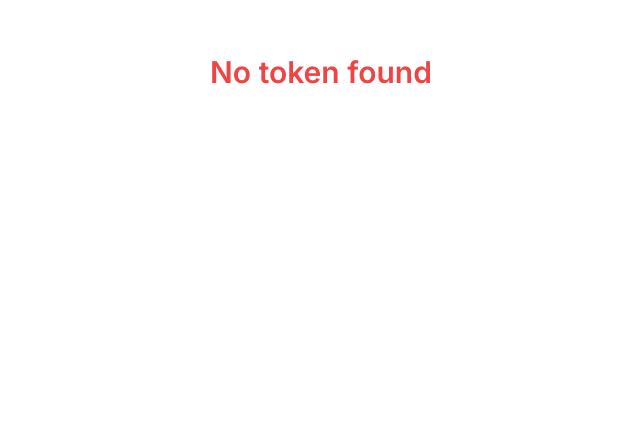
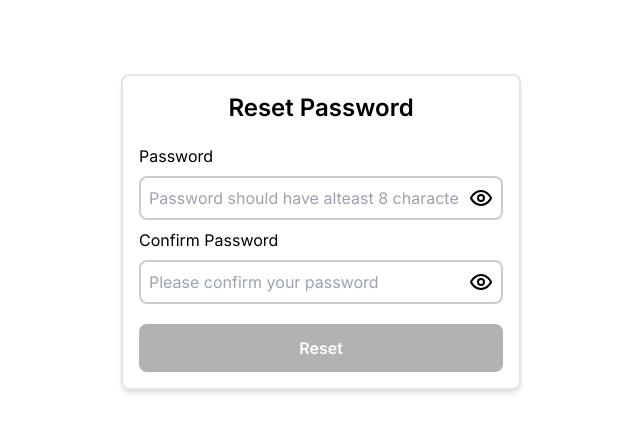
Before and after one commit to HarshGalav/ClearCycle, a Next.js app: page /verify-forgot-password in a window 1280 px wide. Shown: the part 128-560 px from the top of the page, without its empty margins (319-959 px from the left). Built offline with nearby package versions, Linux system fonts and the light colour scheme.

Commit message:
fix reset password page colors

```diff
--- a/src/app/forgot-password/page.tsx
+++ b/src/app/forgot-password/page.tsx
@@ -39,7 +39,7 @@ const Page = () => {
             </Link>
 
             <section className="flex min-h-[88vh] justify-center items-center">
-                <div className=" border-2 border-black/10  shadow-md shadow-black/10 dark:shadow-white/70 w-full md:w-1/2 2xl:w-1/3 m-4 md:m-auto p-4 rounded-lg">
+                <div className=" border-2 border-black/10  shadow-md shadow-black/10 dark:shadow-white/70 w-full  m-4 md:m-auto p-4 rounded-lg">
                     <h1 className="font-semibold text-2xl text-center mb-5">Lets recover whats lost</h1>
                     <form autoComplete="false" className="flex flex-col gap-2" onSubmit={handleResetPassword}>
                         <label htmlFor="Email">Email</label>
--- a/src/app/layout.tsx
+++ b/src/app/layout.tsx
@@ -7,8 +7,8 @@ import "./globals.css";
 const inter = Inter({ subsets: ["latin"] });
 
 export const metadata: Metadata = {
-    title: "Create Next App",
-    description: "Generated by create next app",
+    title: "Waste-ease",
+    description: "Waste-ease for Simplified your Waste Management",
 };
 
 export default function RootLayout({
@@ -18,7 +18,7 @@ export default function RootLayout({
 }>) {
     return (
         <html lang="en">
-            <body className={`${inter.className} bg-white text-black max-w-[1200px] min-h-screen m-auto`}>
+            <body className={`${inter.className} bg-white text-black max-w-[400px] min-h-screen m-auto`}>
                 <Toaster />
                 {children}
             </body>
--- a/src/app/login/page.tsx
+++ b/src/app/login/page.tsx
@@ -43,7 +43,7 @@ const Page = () => {
     return (
         <>
             <section className="flex min-h-[88vh] justify-center items-center">
-                <div className=" border-black/10 border-2  shadow-lg shadow-black/10   w-full md:w-1/2 2xl:w-1/3 m-4 md:m-auto p-4 rounded-lg">
+                <div className=" border-black/10 border-2  shadow-lg shadow-black/10   w-full  m-4 md:m-auto p-4 rounded-lg">
                     <h1 className="font-semibold text-2xl text-center mb-5">Welcome Back</h1>
                     <form autoComplete="false" className="flex flex-col gap-2" onSubmit={handleLogin}>
                         <label htmlFor="Email">Email</label>
--- a/src/app/register/page.tsx
+++ b/src/app/register/page.tsx
@@ -74,7 +74,7 @@ const Page = () => {
                 <h1>Back</h1>
             </Link>
             <section className="flex min-h-[90vh] justify-center items-center ">
-                <div className=" border-2 border-black/10 shadow-md shadow-black/10 w-full md:w-1/2 2xl:w-1/3 m-4 md:m-auto p-4 rounded-lg">
+                <div className=" border-2 border-black/10 shadow-md shadow-black/10 w-full m-4 md:m-auto p-4 rounded-lg">
                     <h1 className="font-semibold text-2xl text-left mb-5">Create Your Account</h1>
                     <form autoComplete="false" className="flex flex-col gap-2" onSubmit={handleRegister}>
                         <label htmlFor="text">Username</label>
--- a/src/app/verify-forgot-password/page.tsx
+++ b/src/app/verify-forgot-password/page.tsx
@@ -64,31 +64,31 @@ const Page = () => {
     }, 800);
     return (
         <>
-            {token ? (
-                <section className="flex min-h-[70vh] justify-center items-center">
-                    <div className=" bg-white/20 shadow-md shadow-white/70 w-full md:w-1/2 2xl:w-1/3 m-4 md:m-auto p-4 rounded-lg">
+            {!token ? (
+                <section className="flex min-h-[90vh] justify-center items-center">
+                    <div className="  shadow-md shadow-black/10 border-2 border-black/10 w-full m-4 md:m-auto p-4 rounded-lg">
                         <h1 className="font-semibold text-2xl text-center mb-5">Reset Password</h1>
                         <form autoComplete="false" className="flex flex-col gap-2" onSubmit={handleVerifyResetPassword}>
                             <label htmlFor="Password">Password</label>
-                            <div className={`flex justify-between items-center border-2 rounded-lg  ${passwordMismatch ? "border-red-500" : "border-white/20"} p-2 `}>
+                            <div className={`flex justify-between items-center border-2 rounded-lg  ${passwordMismatch ? "border-red-500" : "border-black/20"} focus:border-green-600 duration-200 p-2 `}>
                                 <input type={`${showPassword ? "text" : "password"}`} placeholder="Password should have alteast 8 characters" className="w-[90%] bg-transparent focus:outline-none " onChange={(e) => handlePasswordChange(e.target.value)} />
                                 {showPassword ? <EyeOff onClick={() => setShowPassword(!showPassword)} /> : <Eye onClick={() => setShowPassword(!showPassword)} />}
                             </div>
 
                             <label htmlFor="password">Confirm Password</label>
-                            <div className={`flex justify-between items-center border-2 rounded-lg  ${passwordMismatch ? "border-red-500" : "border-white/20"} p-2 `}>
+                            <div className={`flex justify-between items-center border-2 rounded-lg  ${passwordMismatch ? "border-red-500" : "border-black/20"} p-2 `}>
                                 <input type={`${showConfirmPassword ? "text" : "password"}`} placeholder="Please confirm your password" className=" w-[90%] bg-transparent focus:outline-none" onChange={(e) => handleConfirmPasswordChange(e.target.value)} />
                                 {showConfirmPassword ? <EyeOff onClick={() => setShowConfirmPassword(!showConfirmPassword)} /> : <Eye onClick={() => setShowConfirmPassword(!showConfirmPassword)} />}
                             </div>
                             {passwordMismatch && <span className="text-red-500 font-semibold">Password Didn&apos;t Match</span>}
                             {password && confirmPassword.length < 8 && <span className="text-red-500 font-semibold">Password should have alteast 8 characters</span>}
                             {loading ? (
-                                <button className=" font-semibold flex gap-3 p-3  bg-white text-black rounded-lg items-center justify-center" disabled={true}>
-                                    <ClockLoader size={30} />
+                                <button className=" font-semibold flex gap-3 p-3  bg-green-600 text-white rounded-lg items-center justify-center" disabled={true}>
+                                    <ClockLoader size={26} color="#fff" />
                                     <span>Resetting...</span>
                                 </button>
                             ) : (
-                                <button className={` p-3 ${password && confirmPassword != "" && password === confirmPassword ? "bg-blue-600 cursor-pointer" : "bg-white/30 text-black cursor-not-allowed"} rounded-lg mt-3 font-semibold duration-200 ${password && confirmPassword != "" && password && confirmPassword.length > 8 && password && "hover:bg-white"} hover:text-black`} disabled={password && confirmPassword != "" && password && confirmPassword.length > 8 && password ? false : true}>
+                                <button className={` p-3 ${password && confirmPassword != "" && password === confirmPassword ? "bg-green-600 text-white cursor-pointer" : "bg-black/30 text-white cursor-not-allowed"} rounded-lg mt-3 font-semibold duration-200  `} disabled={password && confirmPassword != "" && password && confirmPassword.length > 8 && password ? false : true}>
                                     Reset
                                 </button>
                             )}
--- a/src/utils/RegisterEmail.tsx
+++ b/src/utils/RegisterEmail.tsx
@@ -37,7 +37,7 @@ export default function RegisterEmail(props: props) {
                             <Text className=" text-[14px] leading-[24px]">{type == "VERIFY_USER" ? "Welcome to Waste-ease, where we're revolutionizing waste management by making it fun and rewarding! We're excited to have you join our platform and become part of our waste-fighting community. \n" : "We hope this email finds you in good spirits! It seems like your password needs a little TLC, so we’ve set up a magic button just for you"}</Text>
                             <Text className="  text-[14px] leading-[24px]">{type == "VERIFY_USER" ? " But first things first - let's get you verified so you can start earning those rewards! Click the button below to verify your email and unlock your access to our gamified waste management platform:" : "Remember, this link is as secret as the recipe for grandma’s famous cookies, so please guard it like a dragon guards its treasure! 🐉🔐 We trust you to keep it under wraps and not share it with anyone, not even your cat (unless your cat happens to be a cybersecurity expert, in which case, we might reconsider). Please click on the button below to reset your password:"}</Text>
                             <Section className="text-center mt-[32px] mb-[32px]">
-                                <Button className=" bg-green-600 p-4 rounded text-white text-[12px] font-semibold no-underline text-center" href={VerifyLink}>
+                                <Button className=" bg-green-600 p-4 rounded text-white text-[12px] font-semibold w-full no-underline text-center" href={VerifyLink}>
                                     {type == "VERIFY_USER" ? "Verify Email" : "Reset Password"}
                                 </Button>
                             </Section>
```
